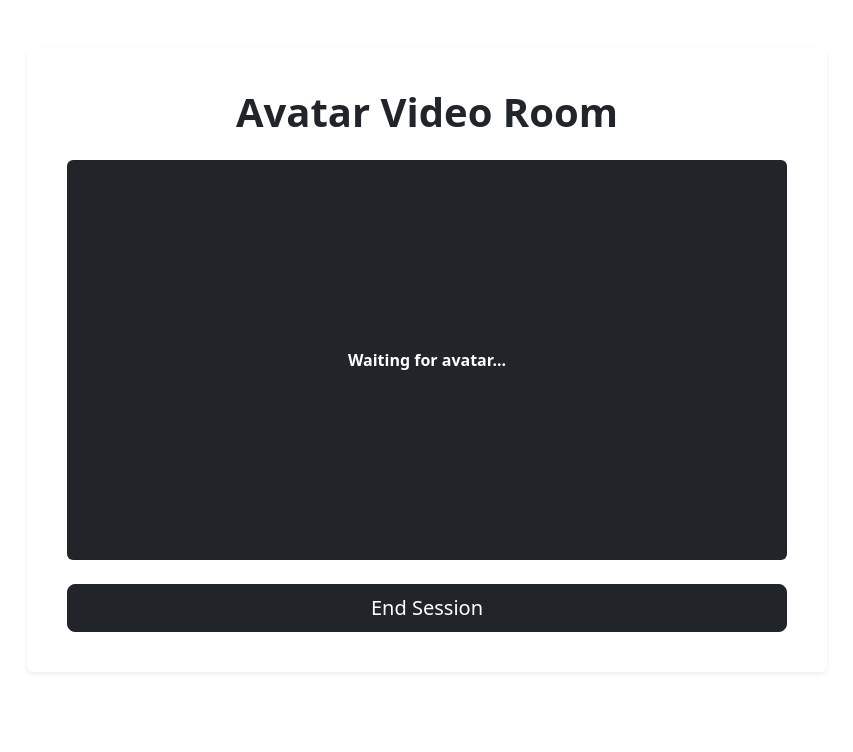
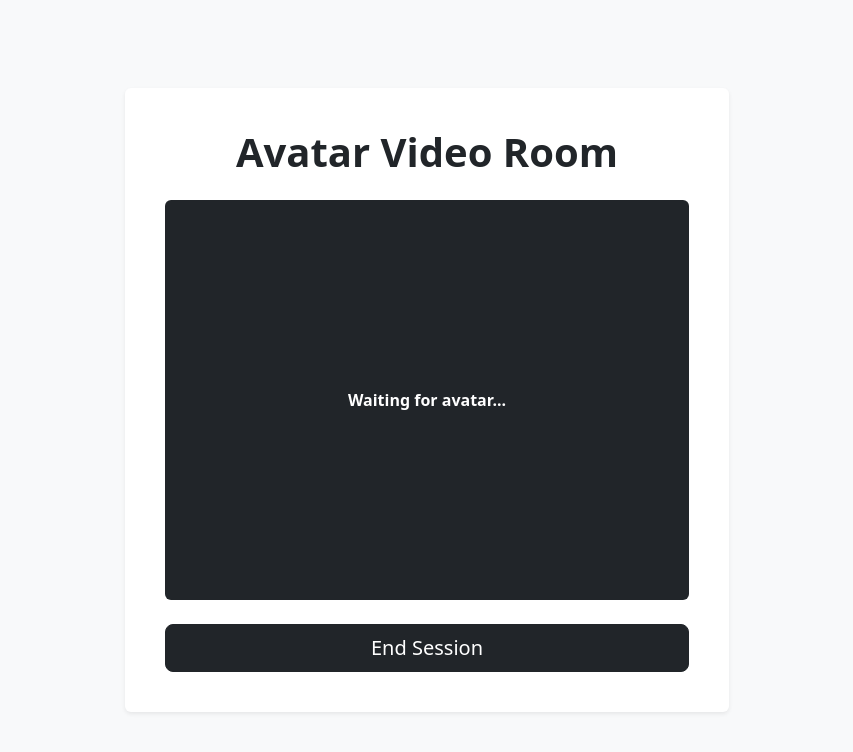
Before and after one commit to pheathtwilio/face-dancers-2, a Next.js app: page /video-room in a window 1280 px wide. Shown: the top 752 px of the page, without its empty margins (213-1066 px from the left). Built offline with nearby package versions, Linux system fonts and the light colour scheme.

Commit message:
finished UI updates with minor background color change for Video Room and Waiting Room

```diff
--- a/app/video-room/page.tsx
+++ b/app/video-room/page.tsx
@@ -53,15 +53,15 @@ const VideoRoom: React.FC = () => {
   }
 
     return (
-      <Container className="mt-5 d-flex justify-content-center">
-        <Card className="p-4 shadow-sm border-0" style={{ maxWidth: "800px", width: "100%" }}>
-          <Card.Body>
-            <h1 className="text-center fw-bold mb-4">Avatar Video Room</h1>
-            <Row className="justify-content-center">
-              <Col>
+      <Container fluid className="vh-100 d-flex justify-content-center align-items-center bg-light">
+        <Row className="w-100 justify-content-center">
+          <Col md={8} lg={6}>
+            <Card className="p-4 shadow-sm border-0">
+              <Card.Body>
+                <h1 className="text-center fw-bold mb-4">Avatar Video Room</h1>
                 <div
                   ref={remoteVideoRef}
-                  className="d-flex align-items-center justify-content-center rounded bg-dark"
+                  className="d-flex align-items-center justify-content-center bg-dark rounded"
                   style={{
                     width: '100%',
                     minHeight: '400px',
@@ -78,10 +78,10 @@ const VideoRoom: React.FC = () => {
                 >
                   End Session
                 </Button>
-              </Col>
-            </Row>
-          </Card.Body>
-        </Card>
+              </Card.Body>
+            </Card>
+          </Col>
+        </Row>
       </Container>
     )
 }
--- a/app/waiting-room/page.tsx
+++ b/app/waiting-room/page.tsx
@@ -117,18 +117,20 @@ const WaitingRoom: React.FC = () => {
 
   return (
       <div className='waiting-room-container'>
-          <Container className='mt-5'>
-          <h1 className='text-center mb-4 fw-bold'>Waiting Room</h1>
-          <Row className='justify-content-center'>
-            <Col md={6}>
+          <Container fluid className="vh-100 d-flex justify-content-center align-items-center bg-light">
+          <Row className="w-100 justify-content-center">
+            <Col md={8} lg={6}>
               <Card className="p-4 shadow-sm border-0">
+                <Card.Body>
+                  <h1 className="text-center fw-bold mb-4">Waiting Room</h1>
+
                   {participants < 1 ? (
                     <Alert variant='warning' className='text-center fw-semibold'>
                       Waiting for more participants to join...
                     </Alert>
                   ) : (
                     <Alert variant='dark' className='text-center fw-semibold'>
-                    Participant <strong>{participantName}</strong> has joined, you can now enter the room
+                      Participant <strong>{participantName}</strong> has joined, you can now enter the room.
                     </Alert>
                   )}
 
@@ -198,6 +200,7 @@ const WaitingRoom: React.FC = () => {
                       End Session
                     </Button>
                   </Form>
+                </Card.Body>
               </Card>
             </Col>
           </Row>
```
Lines whose indentation alone changed are shown as unchanged.
